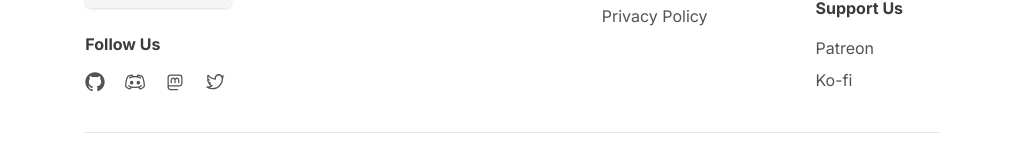
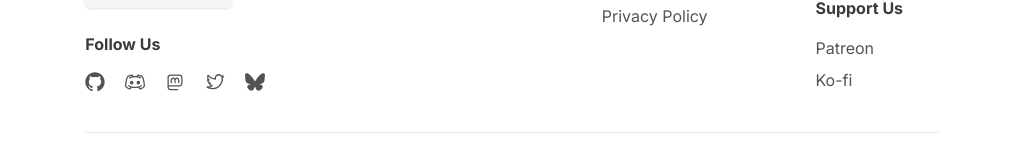
Before and after one commit to zen-browser/www, a Next.js app: page / in a window 1280 px wide. Shown: the part 8674-8836 px from the top of the page, without its empty margins (128-1151 px from the left). Built offline with nearby package versions, Linux system fonts and the light colour scheme.

Commit message:
feat: Add Bluesky logo to footer

```diff
--- a/src/components/footer.tsx
+++ b/src/components/footer.tsx
@@ -5,6 +5,7 @@ import {
 	TwitterLogoIcon,
 } from "@radix-ui/react-icons";
 import { MastodonLogo } from "./icons/mastodon";
+import { BlueskyLogo } from "./icons/bluesky";
 import { Button } from "./ui/button";
 
 export default function Footer() {
@@ -63,6 +64,14 @@ export default function Footer() {
 								className="ml-5"
 							>
 								<TwitterLogoIcon className="h-5 w-5" />
+							</a>
+							<a
+								target="_blank"
+								rel="noopener noreferrer"
+								href="hhttps://bsky.app/profile/zen-browser.app"
+								className="ml-5"
+							>
+								<BlueskyLogo className="h-5 w-5" />
 							</a>
 						</div>
 					</div>
--- /dev/null
+++ b/src/components/icons/bluesky.tsx
@@ -0,0 +1,14 @@
+export const BlueskyLogo = (props: any) => (
+	<svg
+		xmlns="http://www.w3.org/2000/svg"
+		width="1em"
+		height="1em"
+		viewBox="0 0 512 512"
+		{...props}
+	>
+		<path
+			fill="currentColor"
+            d="M111.8 62.2C170.2 105.9 233 194.7 256 242.4c23-47.6 85.8-136.4 144.2-180.2c42.1-31.6 110.3-56 110.3 21.8c0 15.5-8.9 130.5-14.1 149.2C478.2 298 412 314.6 353.1 304.5c102.9 17.5 129.1 75.5 72.5 133.5c-107.4 110.2-154.3-27.6-166.3-62.9l0 0c-1.7-4.9-2.6-7.8-3.3-7.8s-1.6 3-3.3 7.8l0 0c-12 35.3-59 173.1-166.3 62.9c-56.5-58-30.4-116 72.5-133.5C100 314.6 33.8 298 15.7 233.1C10.4 214.4 1.5 99.4 1.5 83.9c0-77.8 68.2-53.4 110.3-21.8z"
+        ></path>
+	</svg>
+);
```
